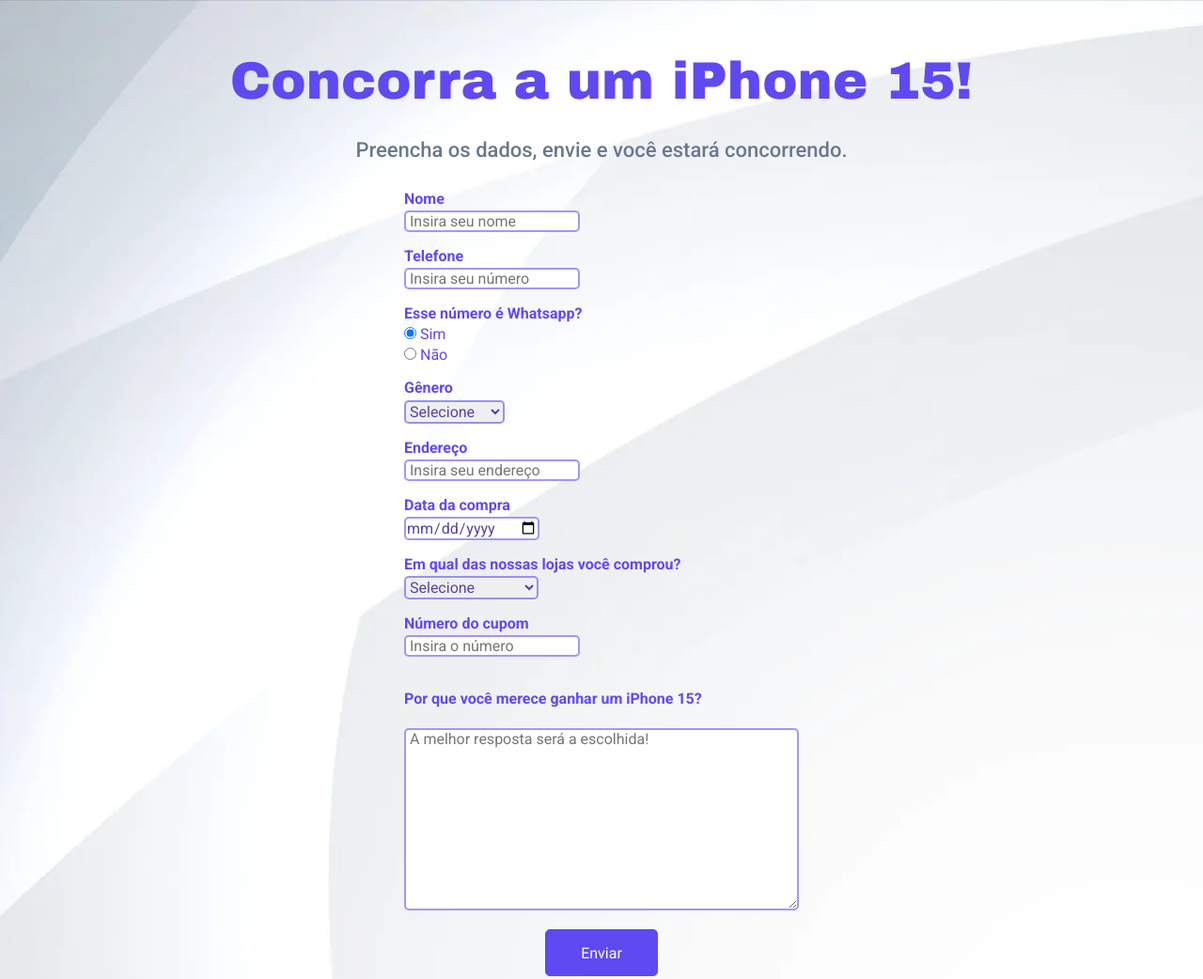
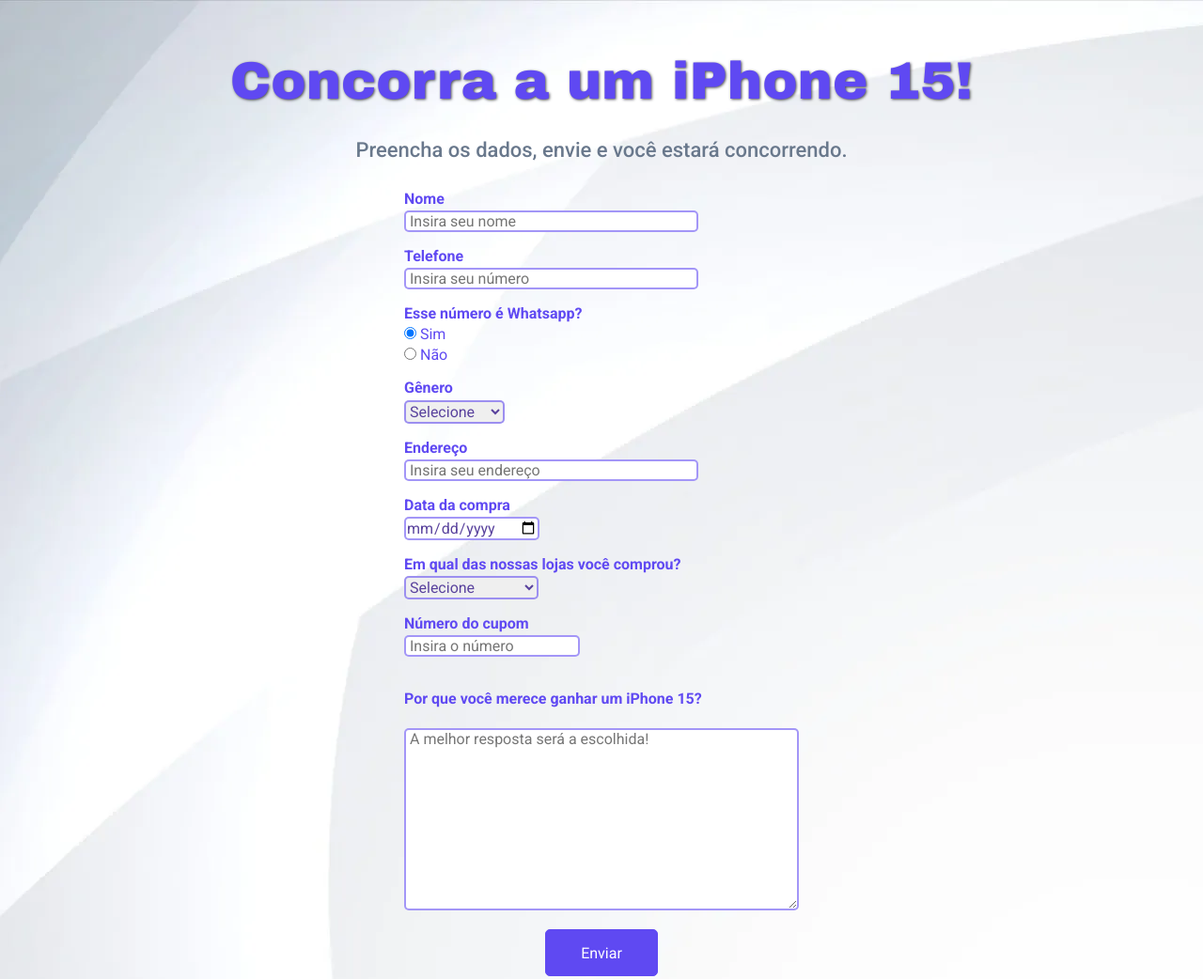
Before and after one commit to hiagoassuncaoDev/formulario2, a plain HTML site: page index.html in a window 1280 px wide. Shown: the top 1042 px of the page at 94% size. Drawn offline with Linux system fonts and the light colour scheme.

Commit message:
Atualizações

```diff
--- a/index.html
+++ b/index.html
@@ -17,12 +17,12 @@
             <!--Nome-->
             <div class="dados-pessoais">
                 <label for="nome"><strong>Nome</strong></label>
-                <input type="text" name="nome" id="nome" required placeholder=" Insira seu nome">
+                <input type="text" name="nome" id="nome" required placeholder=" Insira seu nome" size="35">
             </div>
             <!--Telefone-->
             <div class="dados-pessoais">
                 <label for="telefone"><strong>Telefone</strong></label>
-                <input type="tel" name="telefone" id="telefone" required placeholder=" Insira seu número">
+                <input type="tel" name="telefone" id="telefone" required placeholder=" Insira seu número" size="35">
             </div>
             <!--Whatsapp radio-->
             <div class="dados-pessoais">
@@ -48,7 +48,7 @@
             <div class="dados-pessoais">
                 <label for="endereco"><strong>Endereço</strong></label>
                 <label>
-                    <input type="text" name="endereco" id="endereco" required placeholder=" Insira seu endereço">
+                    <input type="text" name="endereco" id="endereco" required placeholder=" Insira seu endereço" size="35">
                 </label>
             </div>
         </fieldset>
--- a/style.css
+++ b/style.css
@@ -14,6 +14,7 @@
     font-size: 3.5em;
     font-weight: 400;
     color: #5F49F2;
+    text-shadow: 1px 1px 3px rgba(0, 0, 0, 0.683);
     text-align: center;
     margin-top: 30px;
 }
```
